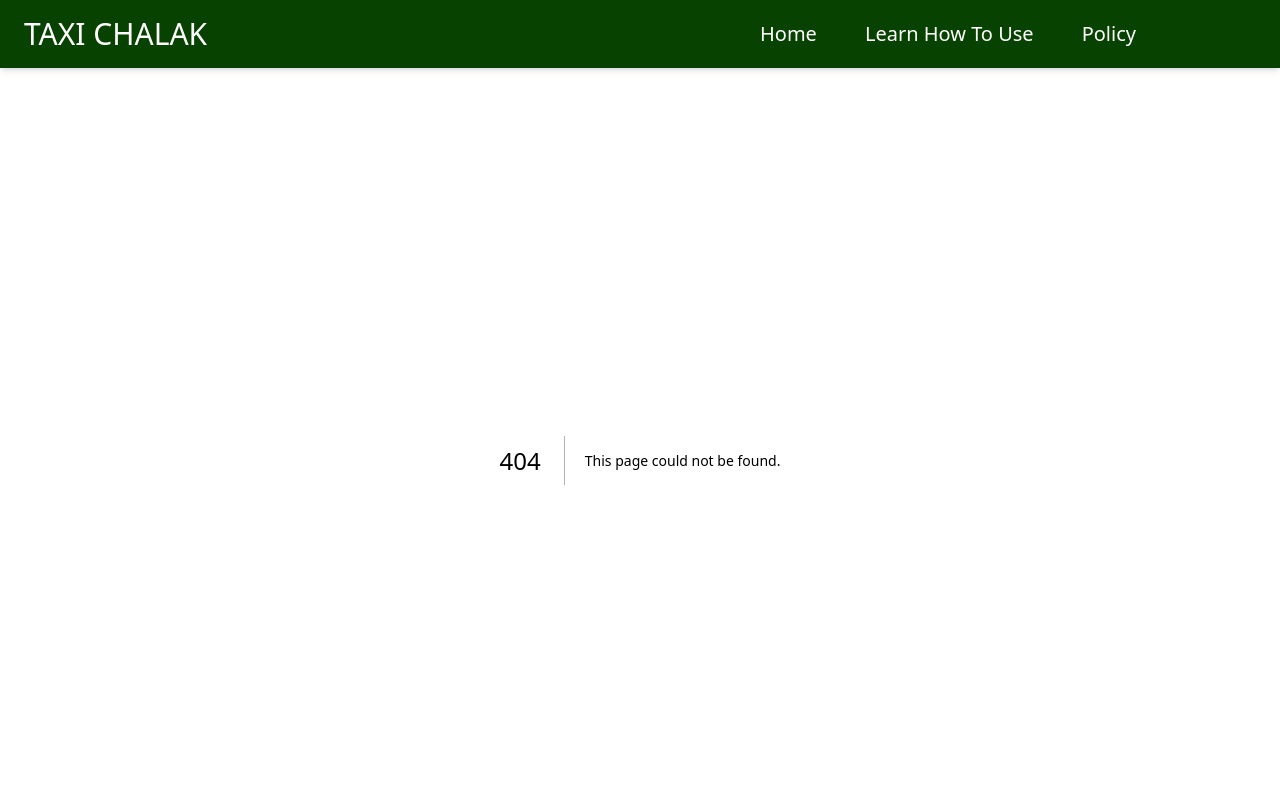
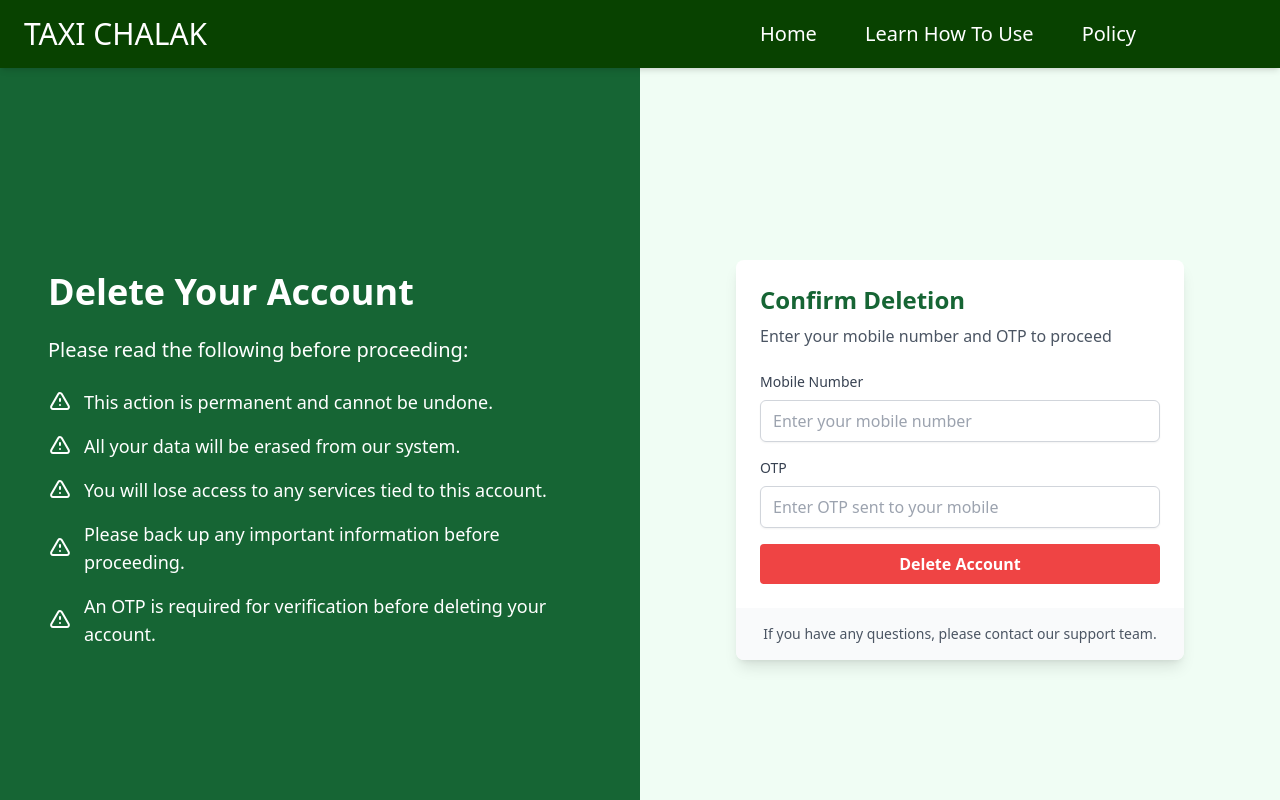
Before and after one commit to Anuj9675/taxisanchalak, a Next.js app: page /delete-account in a window 1280 px wide. Before the commit this address had no page. Shown: the top 800 px of the page. Built offline with nearby package versions, Linux system fonts and the light colour scheme.

Commit message:
update: created delete account page

```diff
--- /dev/null
+++ b/app/delete-account/page.tsx
@@ -0,0 +1,113 @@
+'use client'
+
+import { useState } from 'react'
+
+export default function DeleteAccount() {
+  const [mobile, setMobile] = useState('')
+  const [otp, setOtp] = useState('')
+  const [error, setError] = useState('')
+  const [success, setSuccess] = useState('')
+
+  const handleSubmit = (e: React.FormEvent) => {
+    e.preventDefault()
+
+    if (!mobile || !otp) {
+      setError('Mobile number and OTP are required')
+      return
+    }
+
+    const correctOtp = '123456'
+
+    if (otp === correctOtp) {
+      setSuccess('Account successfully deleted')
+      setError('')
+    } else {
+      setError('Invalid OTP')
+      setSuccess('')
+    }
+  }
+
+  return (
+    <div className="min-h-screen bg-green-50 flex flex-col lg:flex-row">
+      <div className="lg:flex-1 bg-green-800 text-white p-6 lg:p-12 flex flex-col justify-center">
+        <h1 className="text-3xl lg:text-4xl font-bold mb-6">Delete Your Account</h1>
+        <p className="text-lg lg:text-xl mb-6">Please read the following before proceeding:</p>
+        <ul className="space-y-4 text-base lg:text-lg">
+          {[
+            'This action is permanent and cannot be undone.',
+            'All your data will be erased from our system.',
+            'You will lose access to any services tied to this account.',
+            'Please back up any important information before proceeding.',
+            'An OTP is required for verification before deleting your account.'
+          ].map((item, index) => (
+            <li key={index} className="flex items-center">
+              <svg className="mr-3 h-5 w-5 lg:h-6 lg:w-6 flex-shrink-0" fill="none" viewBox="0 0 24 24" stroke="currentColor">
+                <path strokeLinecap="round" strokeLinejoin="round" strokeWidth={2} d="M12 9v2m0 4h.01m-6.938 4h13.856c1.54 0 2.502-1.667 1.732-3L13.732 4c-.77-1.333-2.694-1.333-3.464 0L3.34 16c-.77 1.333.192 3 1.732 3z" />
+              </svg>
+              <span>{item}</span>
+            </li>
+          ))}
+        </ul>
+      </div>
+      <div className="lg:flex-1 p-6 lg:p-12 flex items-center justify-center">
+        <div className="w-full max-w-md bg-white shadow-lg rounded-lg overflow-hidden">
+          <div className="p-6">
+            <h2 className="text-2xl font-bold text-green-800 mb-2">Confirm Deletion</h2>
+            <p className="text-gray-600 mb-6">Enter your mobile number and OTP to proceed</p>
+            <form onSubmit={handleSubmit} className="space-y-4">
+              {error && (
+                <div className="bg-red-100 border-l-4 border-red-500 text-red-700 p-4" role="alert">
+                  <p className="font-bold">Error</p>
+                  <p>{error}</p>
+                </div>
+              )}
+              {success && (
+                <div className="bg-green-100 border-l-4 border-green-500 text-green-700 p-4" role="alert">
+                  <p className="font-bold">Success</p>
+                  <p>{success}</p>
+                </div>
+              )}
+              <div className="space-y-2">
+                <label htmlFor="mobile" className="block text-sm font-medium text-gray-700">
+                  Mobile Number
+                </label>
+                <input
+                  type="tel"
+                  id="mobile"
+                  value={mobile}
+                  onChange={(e) => setMobile(e.target.value)}
+                  required
+                  placeholder="Enter your mobile number"
+                  className="w-full px-3 py-2 border border-gray-300 rounded-md shadow-sm focus:outline-none focus:ring-green-500 focus:border-green-500"
+                />
+              </div>
+              <div className="space-y-2">
+                <label htmlFor="otp" className="block text-sm font-medium text-gray-700">
+                  OTP
+                </label>
+                <input
+                  type="text"
+                  id="otp"
+                  value={otp}
+                  onChange={(e) => setOtp(e.target.value)}
+                  required
+                  placeholder="Enter OTP sent to your mobile"
+                  className="w-full px-3 py-2 border border-gray-300 rounded-md shadow-sm focus:outline-none focus:ring-green-500 focus:border-green-500"
+                />
+              </div>
+              <button
+                type="submit"
+                className="w-full bg-red-500 hover:bg-red-600 text-white font-bold py-2 px-4 rounded focus:outline-none focus:shadow-outline transition duration-150 ease-in-out"
+              >
+                Delete Account
+              </button>
+            </form>
+          </div>
+          <div className="bg-gray-50 px-6 py-4 text-center text-sm text-gray-600">
+            <p>If you have any questions, please contact our support team.</p>
+          </div>
+        </div>
+      </div>
+    </div>
+  )
+}
```
